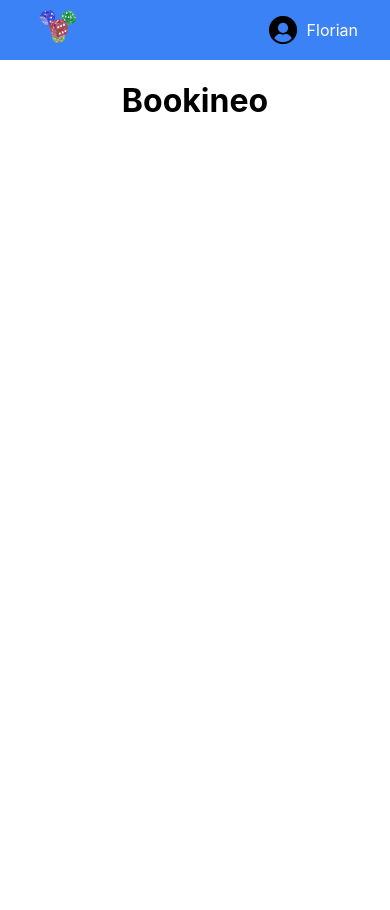
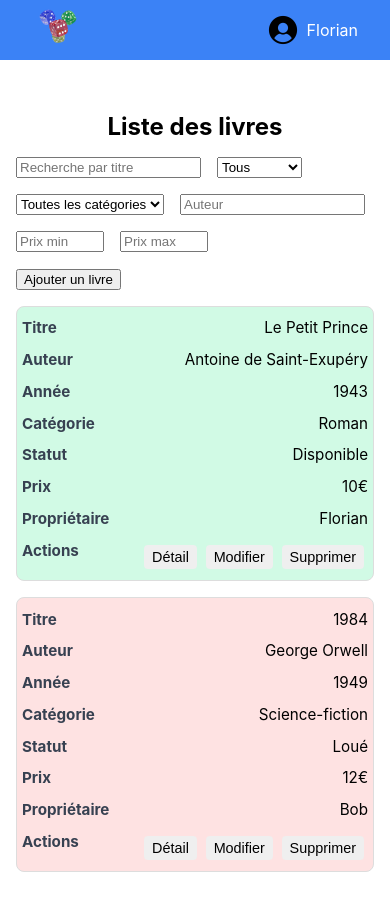
Before and after one commit to flob66/bookineo-front, a React (Create React App) app: page /home in a window 390 px wide. Shown: the top 910 px of the page. Before the commit the page ends 844 px from the top, so only its background shows below. Built offline with nearby package versions, Linux system fonts and the light colour scheme.

Commit message:
Page home add

```diff
--- /dev/null
+++ b/src/Components/bookDetailModal/BookDetailModal.css
@@ -0,0 +1,33 @@
+.modal-backdrop {
+  position: fixed;
+  top: 0;
+  left: 0;
+  width: 100%;
+  height: 100%;
+  background-color: rgba(0,0,0,0.4);
+  display: flex;
+  justify-content: center;
+  align-items: center;
+}
+
+.modal {
+  background-color: white;
+  padding: 2rem;
+  border-radius: 0.5rem;
+  width: 400px;
+  max-width: 90%;
+}
+
+.modal button {
+  margin-top: 1rem;
+  padding: 0.5rem 1rem;
+  background-color: #3b82f6;
+  color: white;
+  border: none;
+  border-radius: 0.25rem;
+  cursor: pointer;
+}
+
+.modal button:hover {
+  background-color: #2563eb;
+}
--- /dev/null
+++ b/src/Components/bookDetailModal/BookDetailModal.jsx
@@ -0,0 +1,21 @@
+import React from "react";
+import "./BookDetailModal.css";
+
+const BookDetailModal = ({ book, onClose }) => {
+  if (!book) return null;
+
+  return (
+    <div className="modal-backdrop">
+      <div className="modal">
+        <h3>Détail du livre : {book.title}</h3>
+        <p><strong>Renter :</strong> {book.rentalInfo?.renter || "-"}</p>
+        <p><strong>Date de location :</strong> {book.rentalInfo?.rentDate || "-"}</p>
+        <p><strong>Date de retour :</strong> {book.rentalInfo?.returnDate || "-"}</p>
+        <p><strong>Durée :</strong> {book.rentalInfo?.duration || "-"}</p>
+        <button onClick={onClose}>Fermer</button>
+      </div>
+    </div>
+  );
+};
+
+export default BookDetailModal;
--- /dev/null
+++ b/src/Components/bookTable/BookTable.css
@@ -0,0 +1,81 @@
+.book-table {
+  border-collapse: collapse;
+  margin-bottom: 1rem;
+}
+
+.book-table th, .book-table td {
+  border: 1px solid #ddd;
+  padding: 0.5rem;
+  text-align: left;
+}
+
+.book-table tr.available {
+  background-color: #d1fae5;
+}
+
+.book-table tr.rented {
+  background-color: #fee2e2;
+}
+
+.book-table tr:hover {
+  background-color: #f3f4f6;
+}
+
+.book-table button {
+  margin: 0.25rem 0.25rem 0 0;
+  padding: 0.25rem 0.5rem;
+  border: none;
+  border-radius: 0.25rem;
+  cursor: pointer;
+  font-size: 0.9rem;
+}
+
+.book-table button:hover {
+  opacity: 0.8;
+}
+
+@media (max-width: 768px) {
+  .book-table,
+  .book-table thead,
+  .book-table tbody,
+  .book-table th,
+  .book-table td,
+  .book-table tr {
+    display: block;
+    width: auto;
+  }
+
+  .book-table thead {
+    display: none;
+  }
+
+  .book-table tr {
+    margin-bottom: 1rem;
+    border: 1px solid #ddd;
+    border-radius: 0.5rem;
+    padding: 5px;
+    background: white;
+  }
+
+  .book-table td {
+    border: none;
+    display: flex;
+    justify-content: space-between;
+    padding: 0.4rem 0;
+    font-size: 0.95rem;
+  }
+
+  .book-table td::before {
+    content: attr(data-label);
+    font-weight: bold;
+    flex: 1;
+    margin-right: 1rem;
+    color: #374151;
+  }
+
+  .book-table td:last-child {
+    display: flex;
+    flex-wrap: wrap;
+    gap: 0.3rem;
+  }
+}
--- /dev/null
+++ b/src/Components/bookTable/BookTable.jsx
@@ -0,0 +1,48 @@
+import React from "react";
+import "./BookTable.css";
+
+const BookTable = ({ books, setSelectedBook }) => {
+  const handleDetail = (book) => {
+    setSelectedBook(book);
+  };
+
+  return (
+    <table className="book-table">
+      <thead>
+        <tr>
+          <th>Titre</th>
+          <th>Auteur</th>
+          <th>Année</th>
+          <th>Catégorie</th>
+          <th>Statut</th>
+          <th>Prix</th>
+          <th>Propriétaire</th>
+          <th>Actions</th>
+        </tr>
+      </thead>
+      <tbody>
+        {books.map((book) => (
+          <tr
+            key={book.id}
+            className={book.status === "Disponible" ? "available" : "rented"}
+          >
+            <td data-label="Titre">{book.title}</td>
+            <td data-label="Auteur">{book.author}</td>
+            <td data-label="Année">{book.year}</td>
+            <td data-label="Catégorie">{book.category}</td>
+            <td data-label="Statut">{book.status}</td>
+            <td data-label="Prix">{book.price}€</td>
+            <td data-label="Propriétaire">{book.owner}</td>
+            <td data-label="Actions">
+              <button onClick={() => handleDetail(book)}>Détail</button>
+              <button onClick={() => alert("Modifier")}>Modifier</button>
+              <button onClick={() => alert("Supprimer")}>Supprimer</button>
+            </td>
+          </tr>
+        ))}
+      </tbody>
+    </table>
+  );
+};
+
+export default BookTable;
--- /dev/null
+++ b/src/Components/filters/Filters.jsx
@@ -0,0 +1,65 @@
+import React from "react";
+
+const Filters = ({ filters, setFilters, books }) => {
+  const categories = [...new Set(books.map((b) => b.category))];
+  const authors = [...new Set(books.map((b) => b.author))];
+
+  return (
+    <div style={{ marginBottom: "1rem", display: "flex", gap: "1rem", flexWrap: "wrap" }}>
+      <input
+        type="text"
+        placeholder="Recherche par titre"
+        value={filters.title}
+        onChange={(e) => setFilters({ ...filters, title: e.target.value })}
+      />
+
+      <select
+        value={filters.status}
+        onChange={(e) => setFilters({ ...filters, status: e.target.value })}
+      >
+        <option value="">Tous</option>
+        <option value="Disponible">Disponible</option>
+        <option value="Loué">Loué</option>
+      </select>
+
+      <select
+        value={filters.category}
+        onChange={(e) => setFilters({ ...filters, category: e.target.value })}
+      >
+        <option value="">Toutes les catégories</option>
+        {categories.map((cat) => (
+          <option key={cat} value={cat}>{cat}</option>
+        ))}
+      </select>
+
+      <input
+        list="authors"
+        placeholder="Auteur"
+        value={filters.author}
+        onChange={(e) => setFilters({ ...filters, author: e.target.value })}
+      />
+      <datalist id="authors">
+        {authors.map((a) => (
+          <option key={a} value={a} />
+        ))}
+      </datalist>
+
+      <input
+        type="number"
+        placeholder="Prix min"
+        value={filters.priceMin}
+        onChange={(e) => setFilters({ ...filters, priceMin: e.target.value })}
+        style={{ width: "80px" }}
+      />
+      <input
+        type="number"
+        placeholder="Prix max"
+        value={filters.priceMax}
+        onChange={(e) => setFilters({ ...filters, priceMax: e.target.value })}
+        style={{ width: "80px" }}
+      />
+    </div>
+  );
+};
+
+export default Filters;
--- a/src/Pages/home/Home.jsx
+++ b/src/Pages/home/Home.jsx
@@ -1,13 +1,83 @@
-import React from "react";
+import React, { useState } from "react";
+import BookTable from "../../Components/bookTable/BookTable";
+import Filters from "../../Components/filters/Filters";
+import BookDetailModal from "../../Components/bookDetailModal/BookDetailModal";
 import Header from "../../Components/header/Header";
-import "./Home.css";
 
 const Home = () => {
+  const [books, setBooks] = useState([
+    {
+      id: 1,
+      title: "Le Petit Prince",
+      author: "Antoine de Saint-Exupéry",
+      year: 1943,
+      category: "Roman",
+      status: "Disponible",
+      price: 10,
+      owner: "Florian",
+      rentalInfo: {
+        renter: "Alice",
+        rentDate: "2025-09-10",
+        returnDate: "2025-09-15",
+        duration: "5 jours",
+      },
+    },
+    {
+      id: 2,
+      title: "1984",
+      author: "George Orwell",
+      year: 1949,
+      category: "Science-fiction",
+      status: "Loué",
+      price: 12,
+      owner: "Bob",
+      rentalInfo: {
+        renter: "Charlie",
+        rentDate: "2025-09-12",
+        returnDate: "2025-09-20",
+        duration: "8 jours",
+      },
+    },
+  ]);
+
+  const [filters, setFilters] = useState({
+    title: "",
+    status: "",
+    category: "",
+    author: "",
+    priceMin: "",
+    priceMax: "",
+  });
+
+  const [selectedBook, setSelectedBook] = useState(null);
+
+  const filteredBooks = books.filter((book) => {
+    if (filters.title && !book.title.toLowerCase().includes(filters.title.toLowerCase())) return false;
+    if (filters.status && book.status !== filters.status) return false;
+    if (filters.category && book.category !== filters.category) return false;
+    if (filters.author && !book.author.toLowerCase().includes(filters.author.toLowerCase())) return false;
+    if (filters.priceMin && book.price < parseFloat(filters.priceMin)) return false;
+    if (filters.priceMax && book.price > parseFloat(filters.priceMax)) return false;
+    return true;
+  });
+
   return (
-    <div>
-      <Header username="Florian" />
-      <h1>Bookineo</h1>
-    </div>
+    <><Header username="Florian" /><div style={{ padding: "2rem 1rem" }}>
+      <h2>Liste des livres</h2>
+      <Filters filters={filters} setFilters={setFilters} books={books} />
+      <button
+        onClick={() => alert("Ajouter un livre")}
+        style={{ marginBottom: "1rem" }}
+      >
+        Ajouter un livre
+      </button>
+      <BookTable books={filteredBooks} setSelectedBook={setSelectedBook} />
+      {selectedBook && (
+        <BookDetailModal
+          book={selectedBook}
+          onClose={() => setSelectedBook(null)} />
+      )}
+    </div></>
   );
 };
 
```
